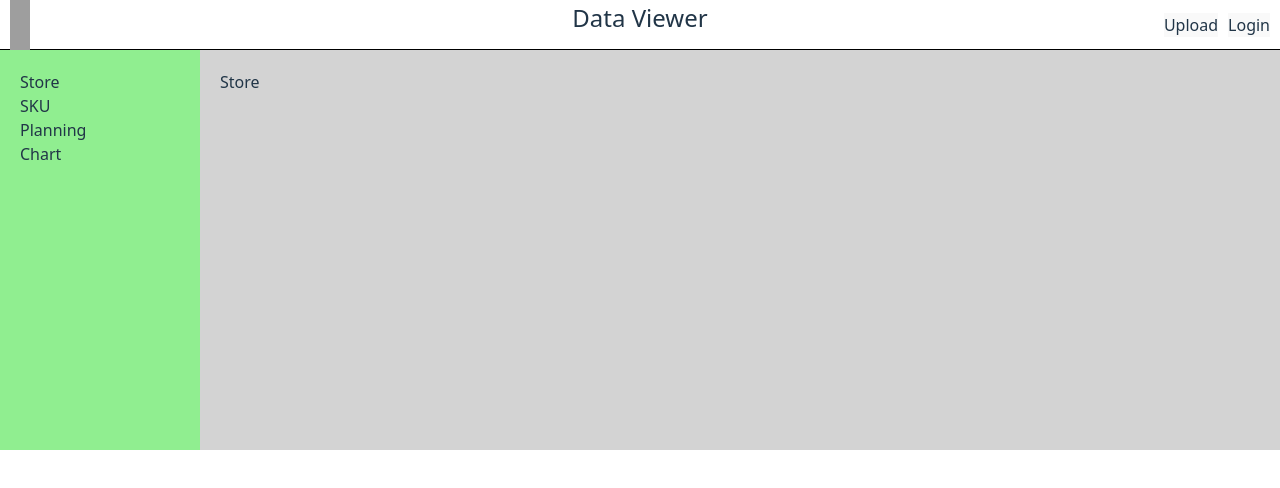
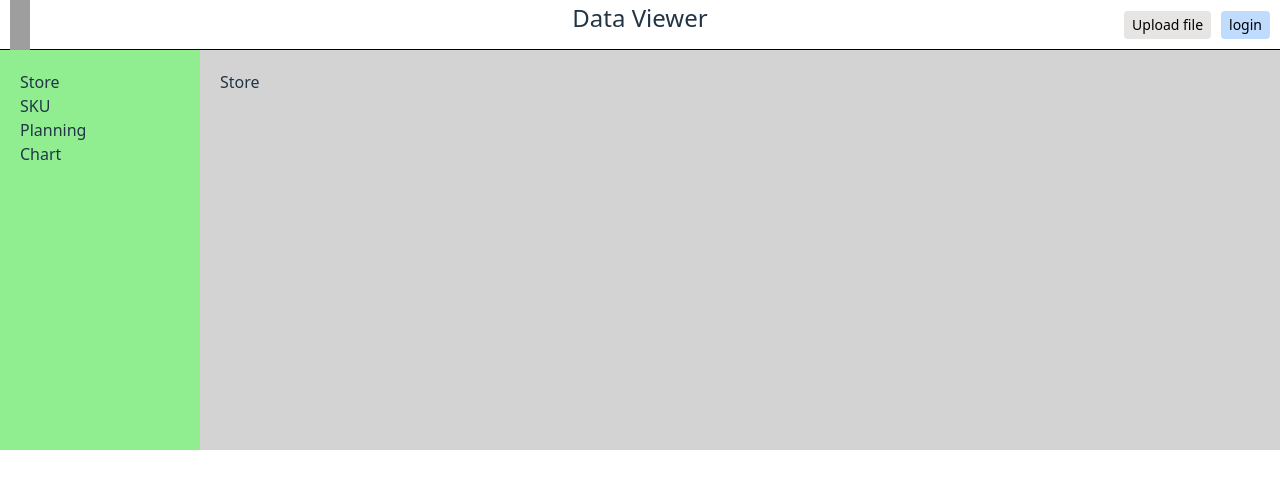
Before and after one commit to Kishan1998v/GS199809_Kishan_Vishwakarma, a React (Vite) app: page / in a window 1280 px wide. Shown: the top 488 px of the page. Built offline with nearby package versions, Linux system fonts and the light colour scheme; grey boxes are pictures that could not be loaded.

Commit message:
Customized Button in project

```diff
--- a/src/components/Header.tsx
+++ b/src/components/Header.tsx
@@ -2,6 +2,8 @@ import Upload from "./UploadExcel/UploadExcel";
 import { useDispatch,useSelector } from "react-redux";
 import { setPopupState} from "./UploadExcel/excelSlice";
 import { RootState } from "../../store/store";
+import Button from "./Common/Button";
+import { ButtonStandardSize } from "./const";
 
 function Header() {
     const dispatch = useDispatch();
@@ -15,8 +17,8 @@ function Header() {
             <img src='src/assets/gsynergy_logo.png' alt="GSynergy Logo" width="20px" />
             <text>Data Viewer</text>
             <section className="header_rightsection">
-                <button onClick={handlePopup} className="upload_button">Upload</button>
-                <button className="login">Login</button>
+                <Button color={`bg-stone-200 ${ButtonStandardSize} hover:bg-stone-400 transition `} onClick={handlePopup} >Upload file</Button>
+                <Button color={`bg-blue-200  ${ButtonStandardSize} hover:bg-blue-400 transition`} >login</Button>
             </section>
         </header>
         {open && <Upload />}
--- a/src/components/Home.tsx
+++ b/src/components/Home.tsx
@@ -1,11 +1,10 @@
 import React, { useState } from "react";
 import "./Home.css";
 import Nav from "./Nav";
-import Upload from "./UploadExcel/UploadExcel";
 import { useSelector } from "react-redux";
 import { RootState } from "../store/store";
 import Store from "./Store/Store";
-import Button from './Common/Button';
+
 
 function Home() {
     const [Component, setComponent] = useState<JSX.Element >(<Store/>);
--- a/src/components/Store/Store.tsx
+++ b/src/components/Store/Store.tsx
@@ -2,7 +2,6 @@ import { useSelector } from "react-redux";
 import { RootState } from "../../store/store";
 function Store(){
     const Store = useSelector((state: RootState) => state.excel.Stores);
-    console.log(Store,'store')
     return(
         <div>
             <h1>Store</h1>
--- a/src/components/const.ts
+++ b/src/components/const.ts
@@ -25,6 +25,6 @@ const navigation = [
     },
 ]
 
-const ButtonStyle ="disabled:bg-blue-400 inline-flex items-center px-3 py-2 text-sm font-medium text-center text-white bg-blue-600 rounded-lg hover:bg-blue-700 focus:ring-1 focus:outline focus:ring-blue-800"
-
-export {navigation,ButtonStyle};
+const ButtonStandardSize = "text-sm  text-black px-2 py-1 rounded"
+const ButtonStyle =`disabled:bg-blue-400 inline-flex items-center px-3 py-2 text-sm font-medium text-center text-white bg-blue-600 rounded-lg hover:bg-blue-700 focus:ring-1 focus:outline focus:ring-blue-800`
+export {navigation,ButtonStyle,ButtonStandardSize};
```
